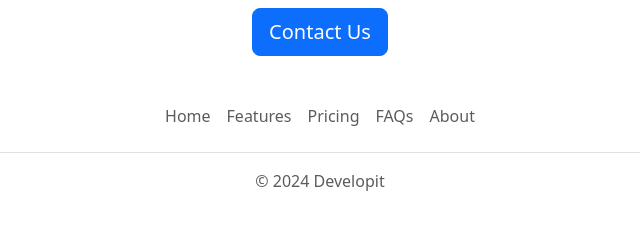
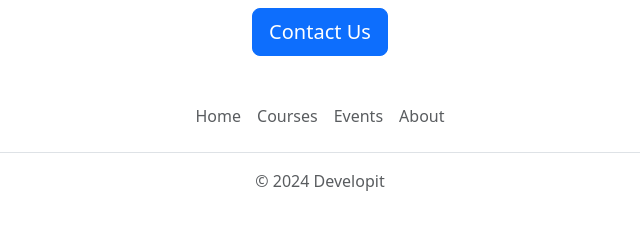
Before and after one commit to jnayush10/developit-careers-website-v2, a Flask app: page / in a window 1280 px wide. Shown: the part 1322-1571 px from the top of the page, without its empty margins (320-960 px from the left). Run offline with Flask 3, Linux system fonts and the light colour scheme.

Commit message:
functional and aesthetic improvements

```diff
--- a/app.py
+++ b/app.py
@@ -35,4 +35,4 @@ def list_jobs():
 
 
 if __name__ == '__main__':
-    app.run(host='0.0.0.0', port=8080)
+    app.run(host='0.0.0.0', port=8080, debug=True)
--- a/templates/footer.html
+++ b/templates/footer.html
@@ -2,9 +2,8 @@
   <footer class="py-3 my-4">
     <ul class="nav justify-content-center border-bottom pb-3 mb-3">
       <li class="nav-item"><a href="#" class="nav-link px-2 text-body-secondary">Home</a></li>
-      <li class="nav-item"><a href="#" class="nav-link px-2 text-body-secondary">Features</a></li>
-      <li class="nav-item"><a href="#" class="nav-link px-2 text-body-secondary">Pricing</a></li>
-      <li class="nav-item"><a href="#" class="nav-link px-2 text-body-secondary">FAQs</a></li>
+      <li class="nav-item"><a href="#" class="nav-link px-2 text-body-secondary">Courses</a></li>
+      <li class="nav-item"><a href="#" class="nav-link px-2 text-body-secondary">Events</a></li>
       <li class="nav-item"><a href="#" class="nav-link px-2 text-body-secondary">About</a></li>
     </ul>
     <p class="text-center text-body-secondary">&copy; 2024 Developit</p>
--- a/templates/home.html
+++ b/templates/home.html
@@ -34,7 +34,7 @@
         {% endfor %}
       </div>
       <div class="text-center">
-        <button class="btn btn-primary btn-lg">Contact Us</button>
+        <a href="mailto:hello@developit.ai?subject=Question%20about%20job%20openings&body=My%20Name%3A%20%3Cyour%20name%20here%3E%0D%0A%0D%0AMy%20Question%3A%20%3Center%20question%20here%3E" class="btn btn-primary btn-lg">Contact Us</a>
       </div>
     </div>
     {% include 'footer.html' %}
--- a/templates/jobitem.html
+++ b/templates/jobitem.html
@@ -7,6 +7,6 @@
     {% endif %}
   </div>
   <div class="col-2">
-    <button type="button" class="btn btn-outline-primary">Apply</button>
+    <a href="mailto:hello@developit.ai?subject=Application%20for%20{{job['title']}}&body=My%20Name%3A%20%3Cyour%20name%20here%3E%0D%0A%0D%0AMy%20Resume%20link%3A%20%3Cresume%20link%3E%0D%0A%0D%0AMy%20Linkedin%20link%3A%20%3Clinkedin%20link%3E" type="button" class="btn btn-outline-primary">Apply</a>
   </div>
 </div>
```
